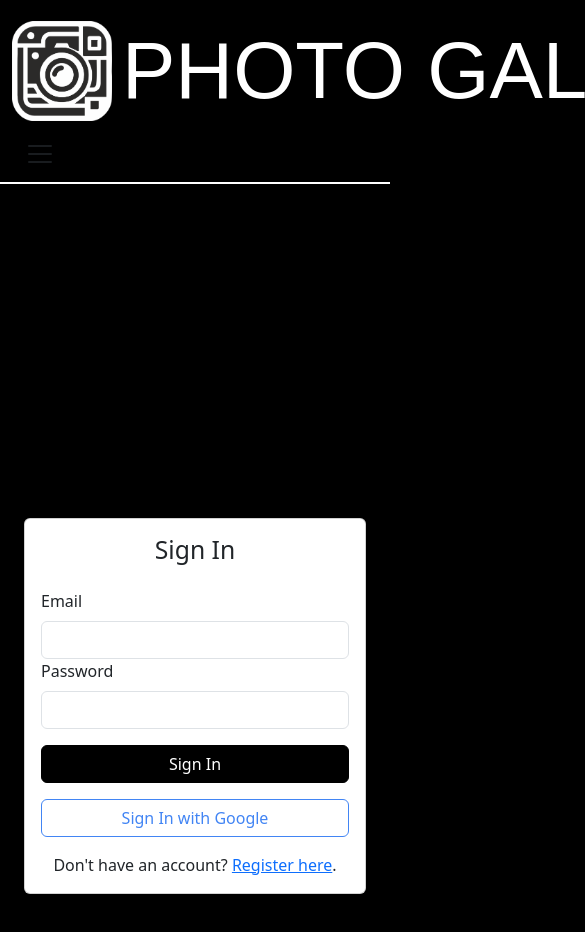
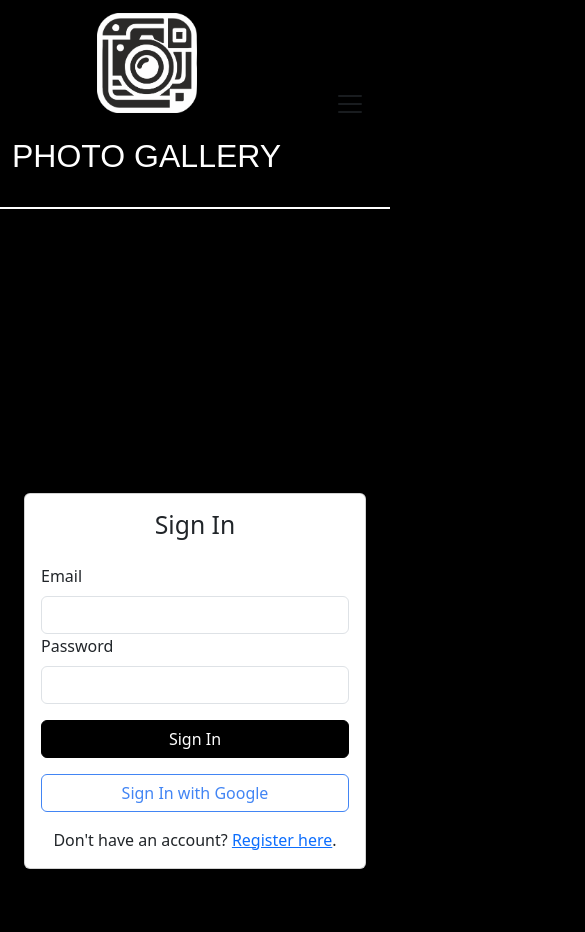
Before and after one commit to ninawiedrich/showme-gallery-app, a React (Create React App) app: page / in a window 390 px wide. Shown: the top 932 px of the page, 585 px wide, since content can reach past the window. Built offline with nearby package versions, Linux system fonts and the light colour scheme; no server answers.

Commit message:
Improve navbar and carousel responsiveness for mobile view

```diff
--- a/src/components/Header.css
+++ b/src/components/Header.css
@@ -51,3 +51,49 @@ margin-bottom: 100px;
   background-color: #fff;
   color: #000;
 }
+
+@media (max-width: 992px) {
+  .navbar .navbar-brand .navbar-text {
+    font-size: 3rem; /* Smaller font size */
+    line-height: 80px; /* Adjust line height for smaller screens */
+  }
+
+  .navbar .nav-link {
+    font-size: 1rem; /* Smaller font size for nav links */
+  }
+}
+
+@media (max-width: 768px) {
+  .navbar .navbar-brand .navbar-text {
+    font-size: 2rem; /* Even smaller font size */
+    line-height: 60px; /* Adjust line height for very small screens */
+  }
+
+  .navbar .nav-link {
+    padding: 5px 10px; /* Reduce padding for nav links */
+  }
+
+  .navbar .button-logout {
+    padding: 5px 10px; /* Reduce padding for logout button */
+  }
+}
+
+@media (max-width: 576px) {
+  .navbar {
+    margin-bottom: 50px; /* Less margin on the very small screens */
+  }
+
+  .navbar .navbar-brand {
+    flex-direction: column; /* Stack logo and brand text on top of each other */
+    align-items: flex-start; /* Align items to the start */
+  }
+
+  .navbar .navbar-brand .navbar-text {
+    margin-left: 0; /* Remove left margin */
+    margin-top: 5px; /* Add some margin at the top */
+  }
+
+  .navbar .navbar-collapse {
+    text-align: center; /* Center the collapsed menu items */
+  }
+}
```
